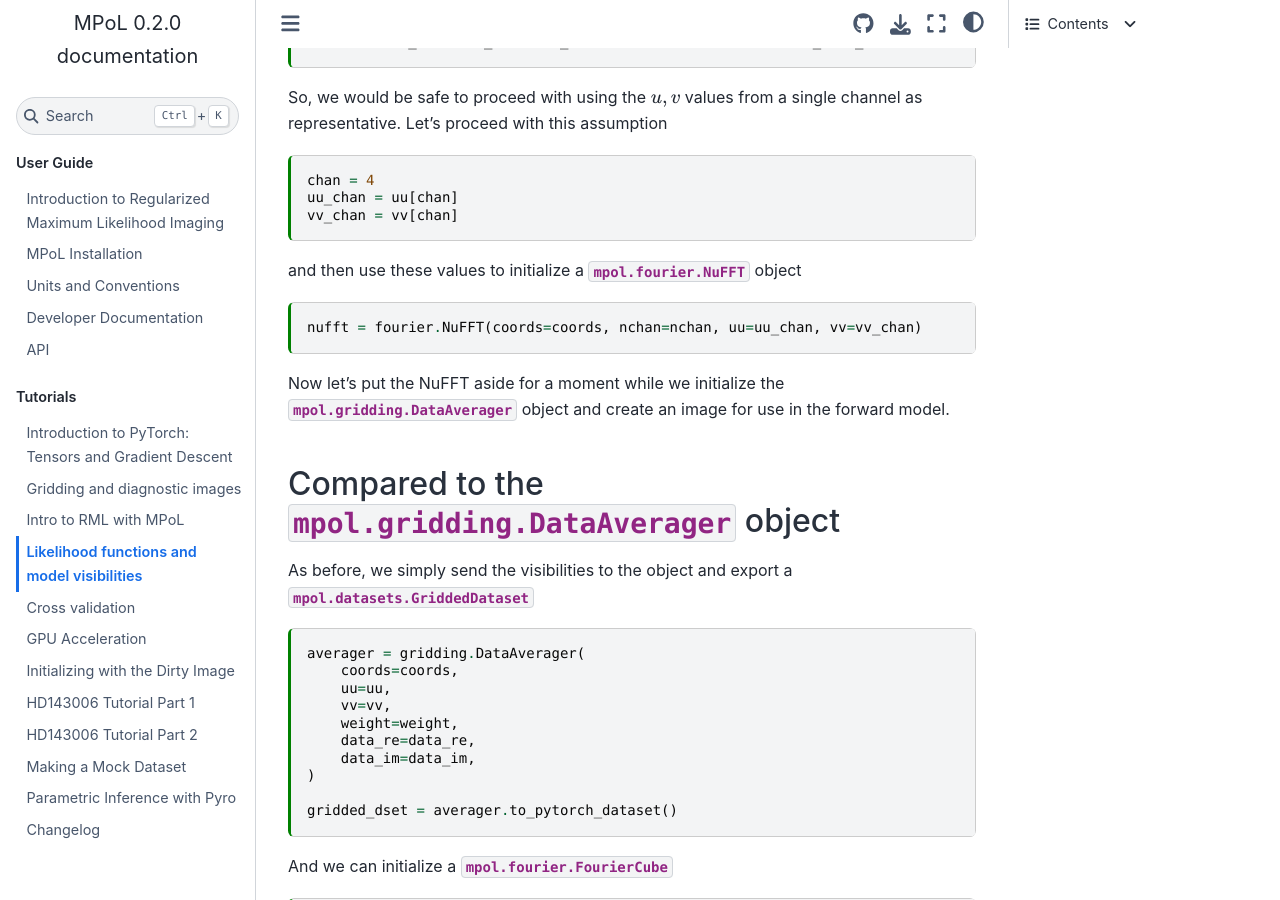
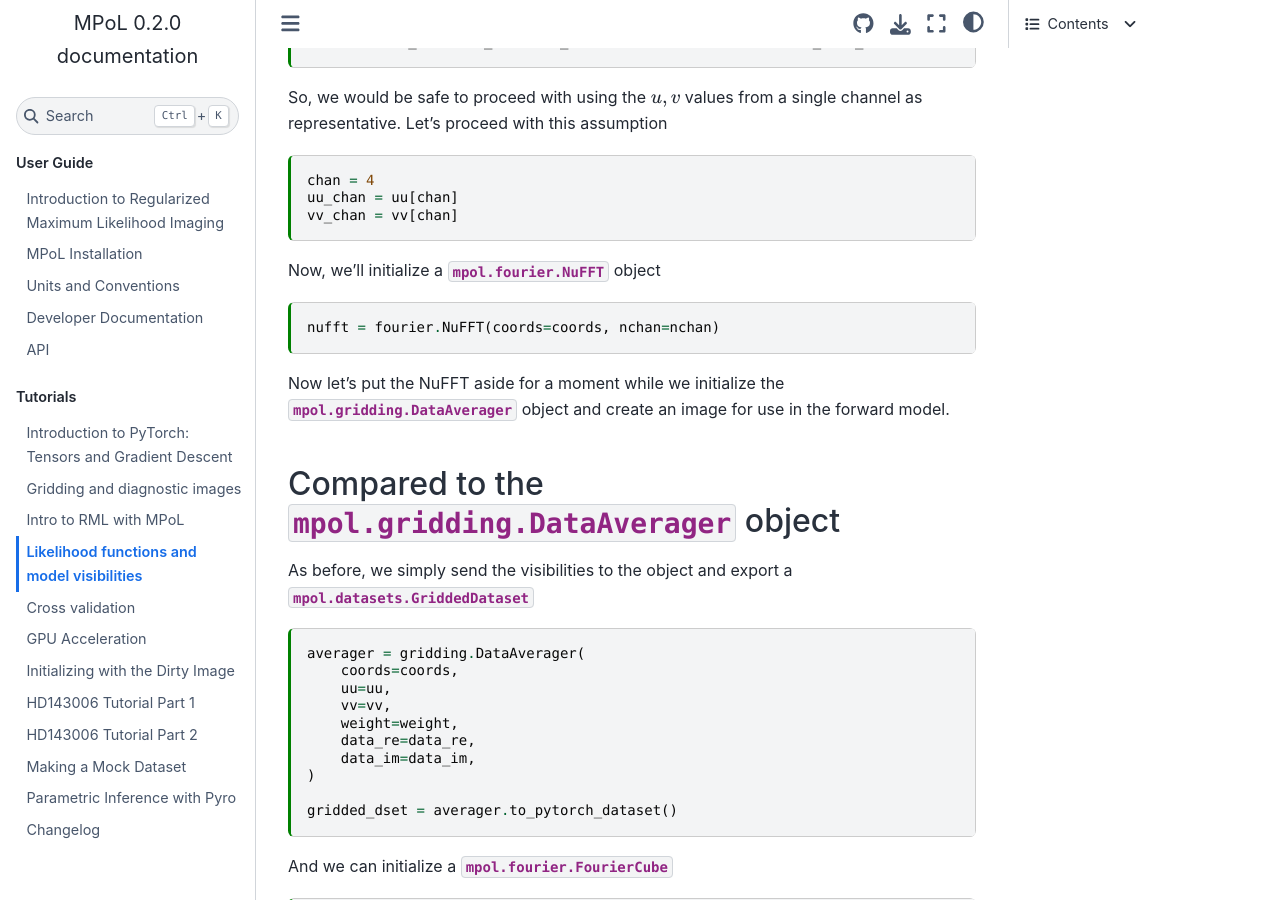
Before and after one commit to MPoL-dev/MPoL, a Sphinx documentation site: the page built from docs/ci-tutorials/loose-visibilities.md, in a window 1280 px wide and 900 px high, scrolled down 2422 px. Built offline with Sphinx 7.4.7 and the Sphinx Book theme 1.1.4, drawn with Linux system fonts in a browser that asks for light colours; some of the changed text lies outside the part shown.

Commit message:
updated NuFFT calls in docs.

````diff
--- a/docs/ci-tutorials/loose-visibilities.md
+++ b/docs/ci-tutorials/loose-visibilities.md
@@ -97,10 +97,10 @@ uu_chan = uu[chan]
 vv_chan = vv[chan]
 ```
 
-and then use these values to initialize a {class}`mpol.fourier.NuFFT` object
+Now, we'll initialize a {class}`mpol.fourier.NuFFT` object
 
 ```{code-cell}
-nufft = fourier.NuFFT(coords=coords, nchan=nchan, uu=uu_chan, vv=vv_chan)
+nufft = fourier.NuFFT(coords=coords, nchan=nchan)
 ```
 
 Now let's put the NuFFT aside for a moment while we initialize the {class}`mpol.gridding.DataAverager` object and create an image for use in the forward model.
````
Also changed, not shown: other parts of docs/ci-tutorials/loose-visibilities.md (+1 -1 lines), docs/ci-tutorials/optimization.md (+2 -2 lines).
